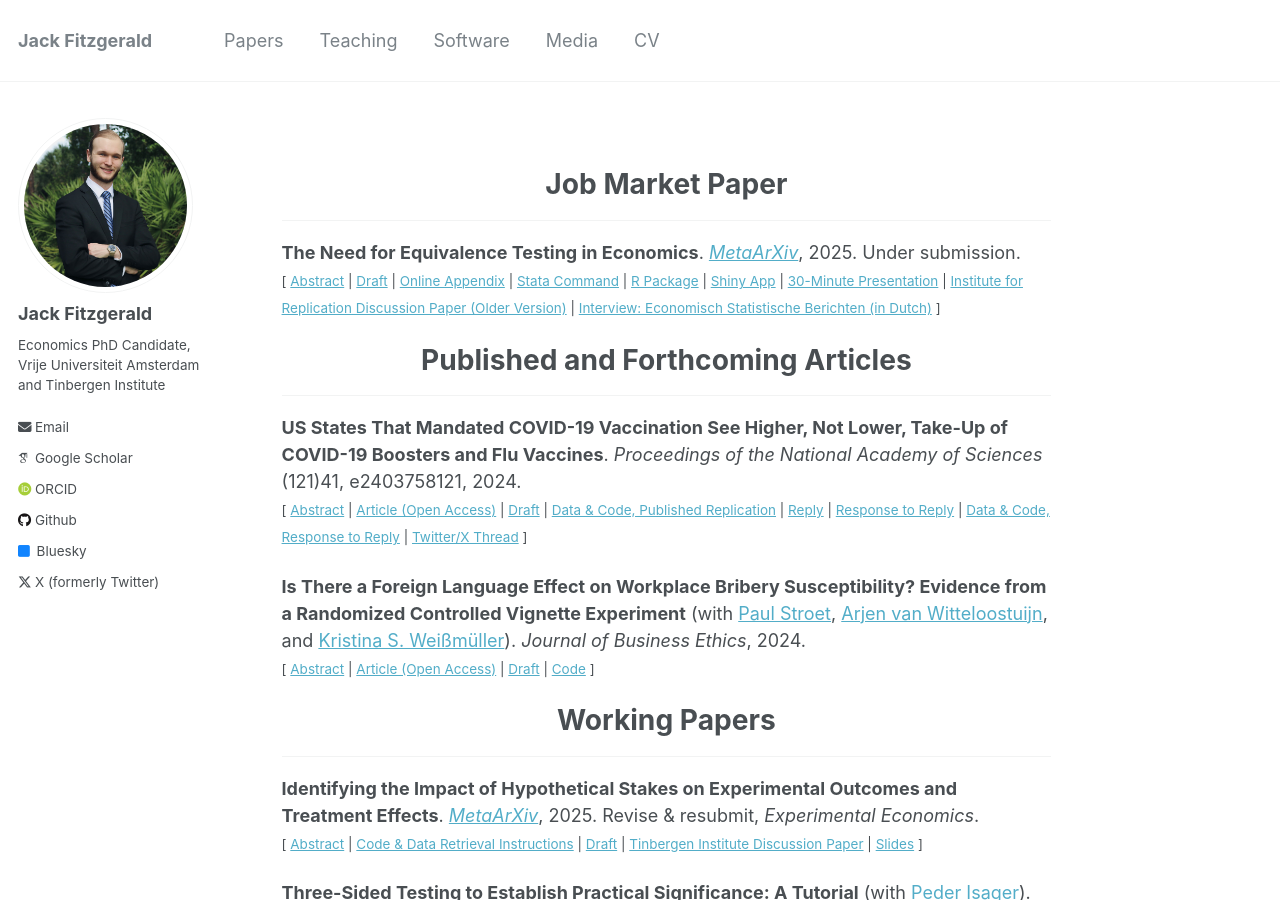
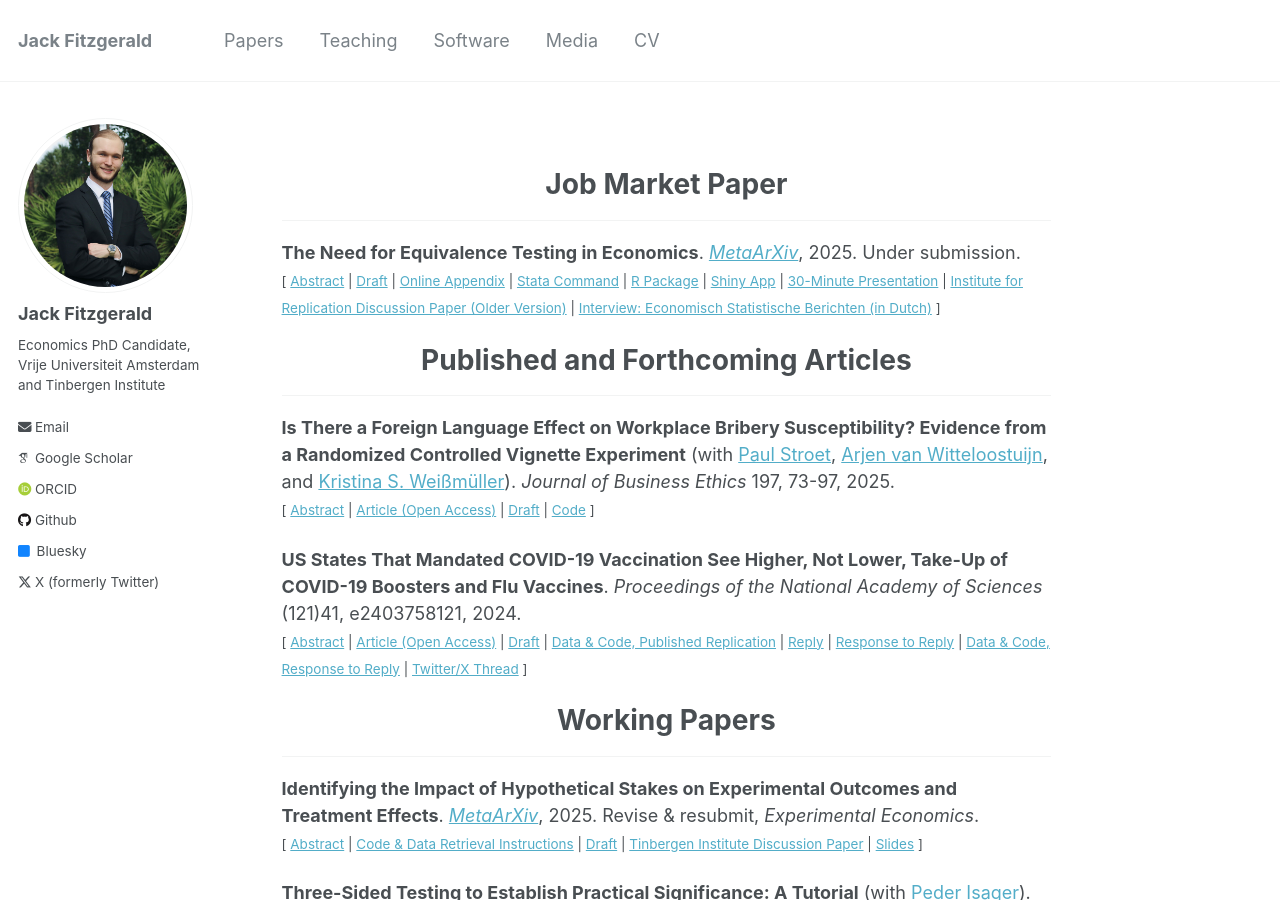
Before and after one commit to jack-fitzgerald/jack-fitzgerald.github.io, a Jekyll site: the page built from _pages/papers.md, in a window 1280 px wide and 900 px high. Built offline with Jekyll 4.4.1, drawn with Linux system fonts in a browser that asks for light colours; some web fonts are replaced.

Commit message:
Update papers.md

```diff
--- a/_pages/papers.md
+++ b/_pages/papers.md
@@ -21,21 +21,21 @@ Equivalence testing can provide statistically significant evidence that economic
 # <center> Published and Forthcoming Articles </center>
 - - -
 
+**Is There a Foreign Language Effect on Workplace Bribery Susceptibility? Evidence from a Randomized Controlled Vignette Experiment** (with [Paul Stroet](https://paulstroet.netlify.app/), [Arjen van Witteloostuijn](https://research.vu.nl/en/persons/arjen-van-witteloostuijn), and [Kristina S. Weißmüller](https://www.ksweissmueller.com/)). *Journal of Business Ethics* 197, 73-97, 2025. <br/>
+<small>[ <a href="#/" onclick="visib('fle_bribery')">Abstract</a> | [Article (Open Access)](https://doi.org/10.1007/s10551-024-05731-x) | [Draft](https://jack-fitzgerald.github.io/files/JBE_manuscript.pdf) | [Code](https://doi.org/10.17605/OSF.IO/Y3NQ7) ] </small>
+
+<div id="fle_bribery" style="display: none; text-align: justify; line-height: 1.2" ><small>
+
+Theory and evidence from the behavioral science literature suggest that the widespread and rising use of <i>lingua francas</i> in the workplace may impact the ethical decision-making of individuals who must use foreign languages at work. We test the impact of foreign language usage on individual susceptibility to bribery in workplace settings using a vignette-based randomized controlled trial in a Dutch student sample. Results suggest that there is not even a small foreign language effect on workplace bribery susceptibility. We combine traditional null hypothesis significance testing with equivalence testing methods novel to the business ethics literature that can provide statistically significant evidence of bounded or null relationships between variables. These tests suggest that the foreign language effect on workplace bribery susceptibility is bounded below even small effect sizes. <i>Post hoc</i> analyses provide evidence suggesting fruitful further routes of experimental research into bribery.
+
+</small><br><br/></div>
+
 **US States That Mandated COVID-19 Vaccination See Higher, Not Lower, Take-Up of COVID-19 Boosters and Flu Vaccines**. *Proceedings of the National Academy of Sciences* (121)41, e2403758121, 2024. <br/>
 <small>[ <a href="#/" onclick="visib('pnas_replication')">Abstract</a> | [Article (Open Access)](https://doi.org/10.1073/pnas.2403758121) | [Draft](https://jack-fitzgerald.github.io/files/RR24_Replication.pdf) | [Data & Code, Published Replication](https://osf.io/mdfb4/) | [Reply](https://www.pnas.org/doi/10.1073/pnas.2409246121) | [Response to Reply](https://jack-fitzgerald.github.io/files/RR24_Response_to_Reply.pdf) | [Data & Code, Response to Reply](https://osf.io/9cn38/) | [Twitter/X Thread](https://threadreaderapp.com/thread/1841491274391597266.html) ] </small>
 
 <div id="pnas_replication" style="display: none; text-align: justify; line-height: 1.2" ><small>
 
 Rains & Richards (2024, <i>Proceedings of the National Academy of Sciences</i>) find that compared to US states that instituted bans on COVID-19 vaccination requirements, states that imposed COVID-19 vaccination mandates exhibit lower adult and child uptake of flu vaccines, and lower uptake of COVID-19 boosters. These differences are generally interpreted causally. However, further inspection reveals that these results are driven by the inclusion of a single bad control variable. When removed, the data instead shows that states which mandated COVID-19 vaccination experience higher COVID-19 booster and flu vaccine takeup than states that banned COVID-19 vaccination requirements.
-
-</small><br><br/></div>
-
-**Is There a Foreign Language Effect on Workplace Bribery Susceptibility? Evidence from a Randomized Controlled Vignette Experiment** (with [Paul Stroet](https://paulstroet.netlify.app/), [Arjen van Witteloostuijn](https://research.vu.nl/en/persons/arjen-van-witteloostuijn), and [Kristina S. Weißmüller](https://www.ksweissmueller.com/)). *Journal of Business Ethics*, 2024. <br/>
-<small>[ <a href="#/" onclick="visib('fle_bribery')">Abstract</a> | [Article (Open Access)](https://doi.org/10.1007/s10551-024-05731-x) | [Draft](https://jack-fitzgerald.github.io/files/JBE_manuscript.pdf) | [Code](https://doi.org/10.17605/OSF.IO/Y3NQ7) ] </small>
-
-<div id="fle_bribery" style="display: none; text-align: justify; line-height: 1.2" ><small>
-
-Theory and evidence from the behavioral science literature suggest that the widespread and rising use of <i>lingua francas</i> in the workplace may impact the ethical decision-making of individuals who must use foreign languages at work. We test the impact of foreign language usage on individual susceptibility to bribery in workplace settings using a vignette-based randomized controlled trial in a Dutch student sample. Results suggest that there is not even a small foreign language effect on workplace bribery susceptibility. We combine traditional null hypothesis significance testing with equivalence testing methods novel to the business ethics literature that can provide statistically significant evidence of bounded or null relationships between variables. These tests suggest that the foreign language effect on workplace bribery susceptibility is bounded below even small effect sizes. <i>Post hoc</i> analyses provide evidence suggesting fruitful further routes of experimental research into bribery.
 
 </small><br><br/></div>
 
```
